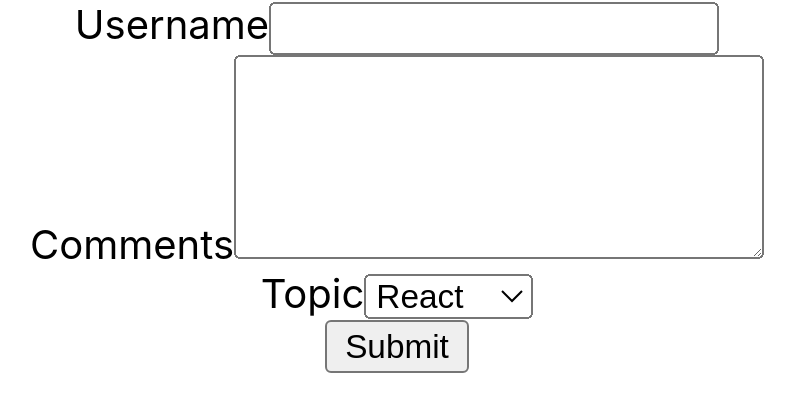
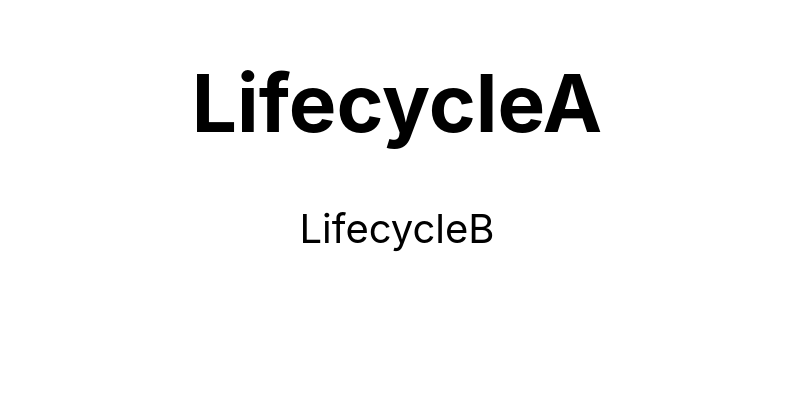
Before and after one commit to eniskastrati/reactjs-study, a React (Create React App) app in the folder reactapp/: page / in a window 1280 px wide. Shown: the top 412 px of the page, without its empty margins (243-1038 px from the left). Built offline with nearby package versions, Linux system fonts and the light colour scheme.

Commit message:
#comment Compoenent Mounting LIfecycle Methods

```diff
--- a/reactapp/src/App.js
+++ b/reactapp/src/App.js
@@ -15,13 +15,15 @@
 import './appStyle.css'
 import styles from './appStyles.module.css'
 import Form from './components/Form';
+import LifecycleA from './components/LifecycleA';
 
 
 
 function App() {
   return (
     <div className="App">
-      <Form />
+      <LifecycleA />
+      {/* <Form /> */}
       {/* <h1 className='error'>Error</h1>
       <h1 className={styles.success}>Success</h1> */}
       {/* <Inline /> */}
--- /dev/null
+++ b/reactapp/src/components/LifeCyclyB.js
@@ -0,0 +1,29 @@
+import React, { Component } from 'react'
+
+class LifecycleB extends Component {
+
+    constructor(props) {
+        super(props)
+
+        this.state = {
+            name: 'Enis'
+        }
+        console.log('LifecycleB constructor')
+    }
+
+    static getDerivedStateFromProps(props, state) {
+        console.log('LifecycleB getDerivedStateFromProps')
+        return null
+    }
+    componentDidMount() {
+        console.log("LifecycleB componentDidMount")
+    }
+    render() {
+        console.log('LifecycleB render')
+        return (
+            <div>LifecycleB</div>
+        )
+    }
+}
+
+export default LifecycleB
--- /dev/null
+++ b/reactapp/src/components/LifecycleA.js
@@ -0,0 +1,33 @@
+import React, { Component } from 'react'
+import LifecycleB from './LifeCyclyB'
+
+class LifecycleA extends Component {
+
+    constructor(props) {
+        super(props)
+
+        this.state = {
+            name: 'Enis'
+        }
+        console.log('LifecycleA constructor')
+    }
+
+    static getDerivedStateFromProps(props, state) {
+        console.log('LifecycleA getDerivedStateFromProps')
+        return null
+    }
+    componentDidMount() {
+        console.log("LifecycleA componentDidMount")
+    }
+    render() {
+        console.log('LifecycleA render')
+        return (
+            <div>
+                <h1>LifecycleA</h1>
+                <LifecycleB />
+            </div>
+        )
+    }
+}
+
+export default LifecycleA
```
